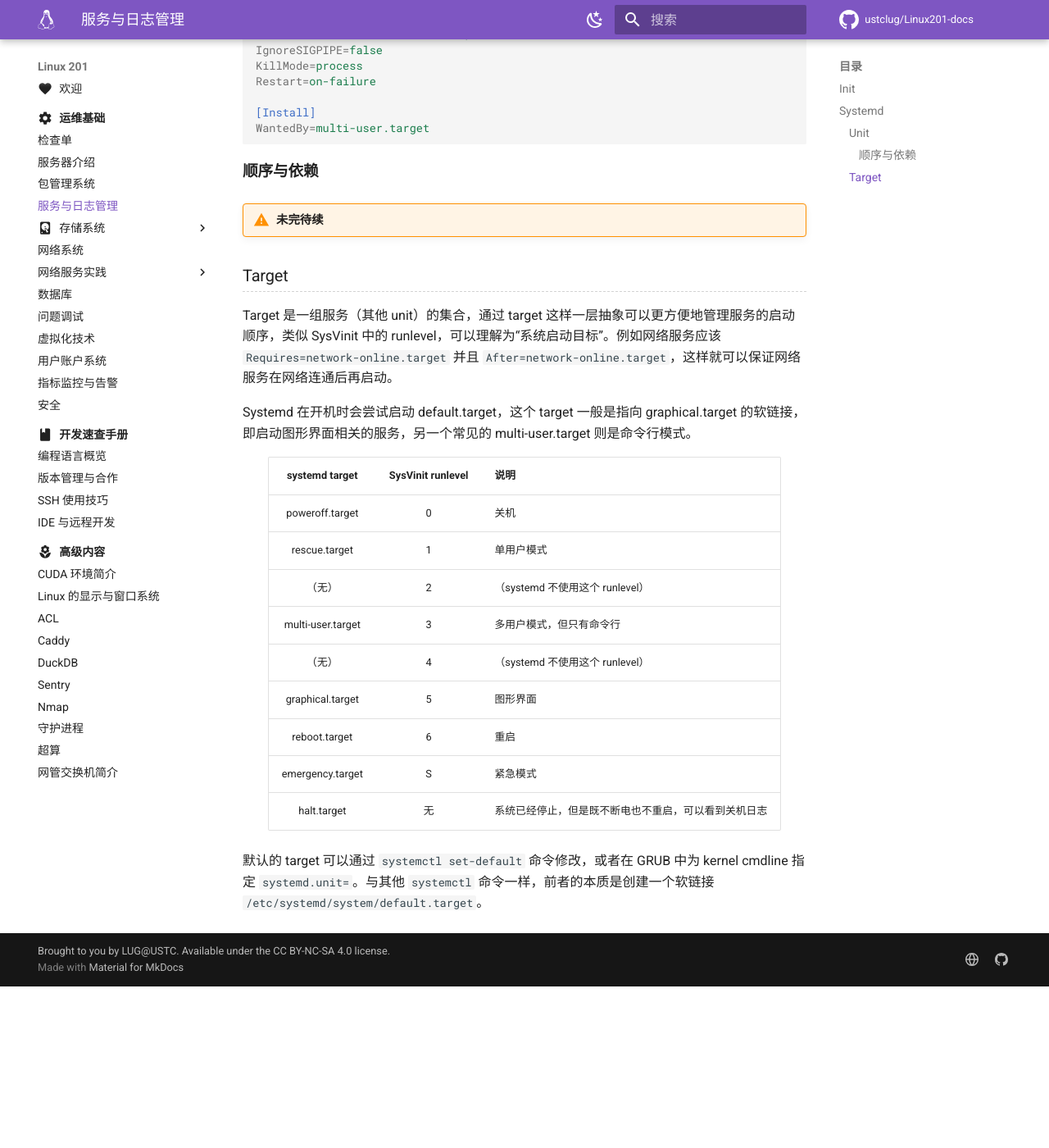
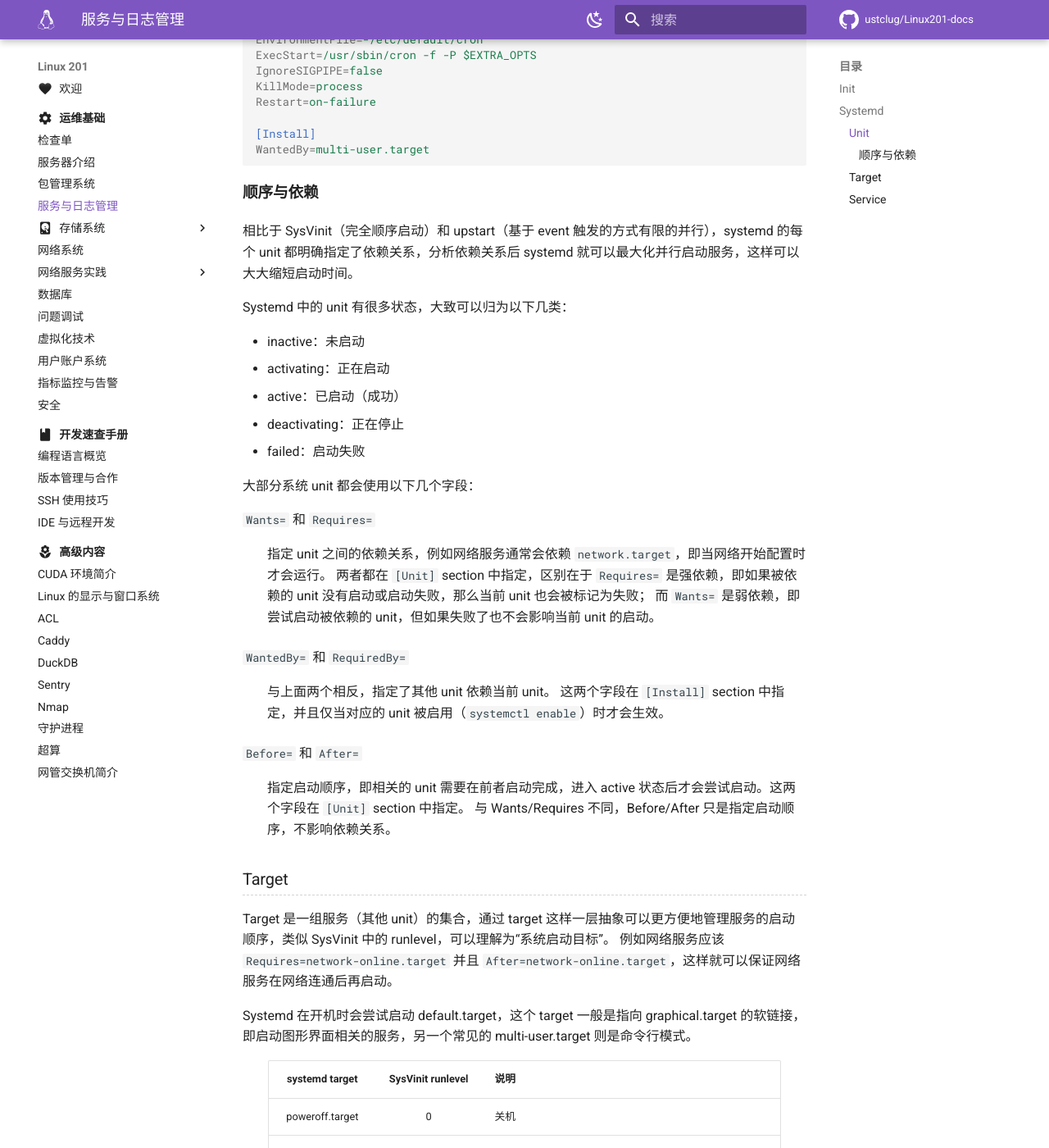
Before and after one commit to ustclug/Linux201-docs, an MkDocs documentation site: the page built from docs/ops/service.md, in a window 1280 px wide and 1400 px high, scrolled down 1973 px. Shown: the whole window at 82% size. Built offline with MkDocs 1.6.1 and Material for MkDocs 9.7.7, drawn with Linux system fonts in a browser that asks for light colours; comment, search, counter and statistics services are not loaded; before the commit the page ends 3176 px from its top, so only the background shows below that; some of the changed text lies outside the part shown.

````diff
--- a/docs/ops/service.md
+++ b/docs/ops/service.md
@@ -49,9 +49,9 @@ Systemd unit 的配置文件**主要**从以下目录按顺序载入，其中同
 
 相比于手工修改文件，使用 `systemctl` 更加安全，它会检查配置文件的语法，而且不需要再额外运行 `systemctl daemon-reload`。
 
-Unit 的配置文件是一个 INI 格式的文件，通常包括一个 `[Unit]` section，然后根据 unit 的类型不同有不同的 section。例如一个服务的配置文件可能是这样的：
+Unit 的配置文件是一个 INI 格式的文件，通常包括一个 `[Unit]` section，然后根据 unit 的类型不同有不同的 section。例如一个服务的配置文件会有 `[Service]` section，并通常会包含一个 `[Install]` section。以 cron 服务的配置文件为例：
 
-```ini title="/lib/systemd/system/cron.service"
+``` { .ini title="/lib/systemd/system/cron.service" #cron.service }
 [Unit]
 Description=Regular background program processing daemon
 Documentation=man:cron(8)
@@ -70,11 +70,38 @@ WantedBy=multi-user.target
 
 #### 顺序与依赖 {#unit-dependency}
 
-!!! warning "未完待续"
+相比于 SysVinit（完全顺序启动）和 upstart（基于 event 触发的方式有限的并行），systemd 的每个 unit 都明确指定了依赖关系，分析依赖关系后 systemd 就可以最大化并行启动服务，这样可以大大缩短启动时间。
+
+Systemd 中的 unit 有很多状态，大致可以归为以下几类：
+
+- inactive：未启动
+- activating：正在启动
+- active：已启动（成功）
+- deactivating：正在停止
+- failed：启动失败
+
+大部分系统 unit 都会使用以下几个字段：
+
+`Wants=` 和 `Requires=`
+
+:   指定 unit 之间的依赖关系，例如网络服务通常会依赖 `network.target`，即当网络开始配置时才会运行。
+    两者都在 `[Unit]` section 中指定，区别在于 `Requires=` 是强依赖，即如果被依赖的 unit 没有启动或启动失败，那么当前 unit 也会被标记为失败；
+    而 `Wants=` 是弱依赖，即尝试启动被依赖的 unit，但如果失败了也不会影响当前 unit 的启动。
+
+`WantedBy=` 和 `RequiredBy=`
+
+:   与上面两个相反，指定了其他 unit 依赖当前 unit。
+    这两个字段在 `[Install]` section 中指定，并且仅当对应的 unit 被启用（`systemctl enable`）时才会生效。
+
+`Before=` 和 `After=`
+
+:   指定启动顺序，即相关的 unit 需要在前者启动完成，进入 active 状态后才会尝试启动。这两个字段在 `[Unit]` section 中指定。
+    与 Wants/Requires 不同，Before/After 只是指定启动顺序，不影响依赖关系。
 
 ### Target
 
-Target 是一组服务（其他 unit）的集合，通过 target 这样一层抽象可以更方便地管理服务的启动顺序，类似 SysVinit 中的 runlevel，可以理解为“系统启动目标”。例如网络服务应该 `Requires=network-online.target` 并且 `After=network-online.target`，这样就可以保证网络服务在网络连通后再启动。
+Target 是一组服务（其他 unit）的集合，通过 target 这样一层抽象可以更方便地管理服务的启动顺序，类似 SysVinit 中的 runlevel，可以理解为“系统启动目标”。
+例如网络服务应该 `Requires=network-online.target` 并且 `After=network-online.target`，这样就可以保证网络服务在网络连通后再启动。
 
 Systemd 在开机时会尝试启动 default.target，这个 target 一般是指向 graphical.target 的软链接，即启动图形界面相关的服务，另一个常见的 multi-user.target 则是命令行模式。
 
@@ -88,6 +115,11 @@ Systemd 在开机时会尝试启动 default.target，这个 target 一般是指
 | graphical.target  |         5         | 图形界面                                             |
 |   reboot.target   |         6         | 重启                                                 |
 | emergency.target  |         S         | 紧急模式                                             |
-|    halt.target    |        无         | 系统已经停止，但是既不断电也不重启，可以看到关机日志 |
+|    halt.target    |      （无）       | 系统已经停止，但是既不断电也不重启，可以看到关机日志 |
 
-默认的 target 可以通过 `systemctl set-default` 命令修改，或者在 GRUB 中为 kernel cmdline 指定 `systemd.unit=`。与其他 `systemctl` 命令一样，前者的本质是创建一个软链接 `/etc/systemd/system/default.target`。
+默认的 target 可以通过 `systemctl set-default` 命令修改，或者在 GRUB 中为 kernel cmdline 指定 `systemd.unit=`。
+与其他 `systemctl` 命令一样，前者的本质是创建一个软链接 `/etc/systemd/system/default.target`。
+
+### Service
+
+Service 也就是我们最常见的服务，它的配置文件中有一个 `[Service]` section，包括了服务的启动命令和一系列其他配置。以[上面的 cron 服务](#cron.service)为例：
````
Also changed, not shown: docs/ops/storage/filesystem.md (+42 -34 lines), includes/man.md (+6 -0 lines), 1 other file.
